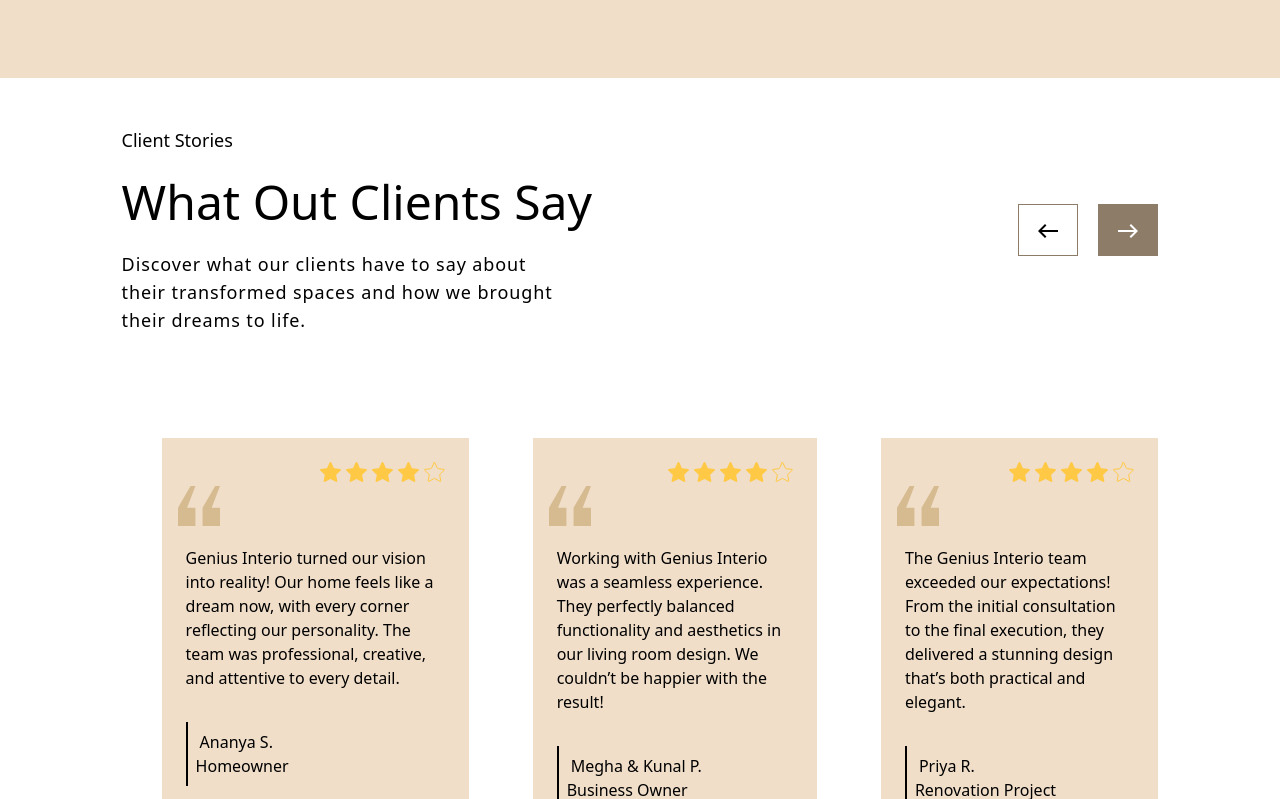
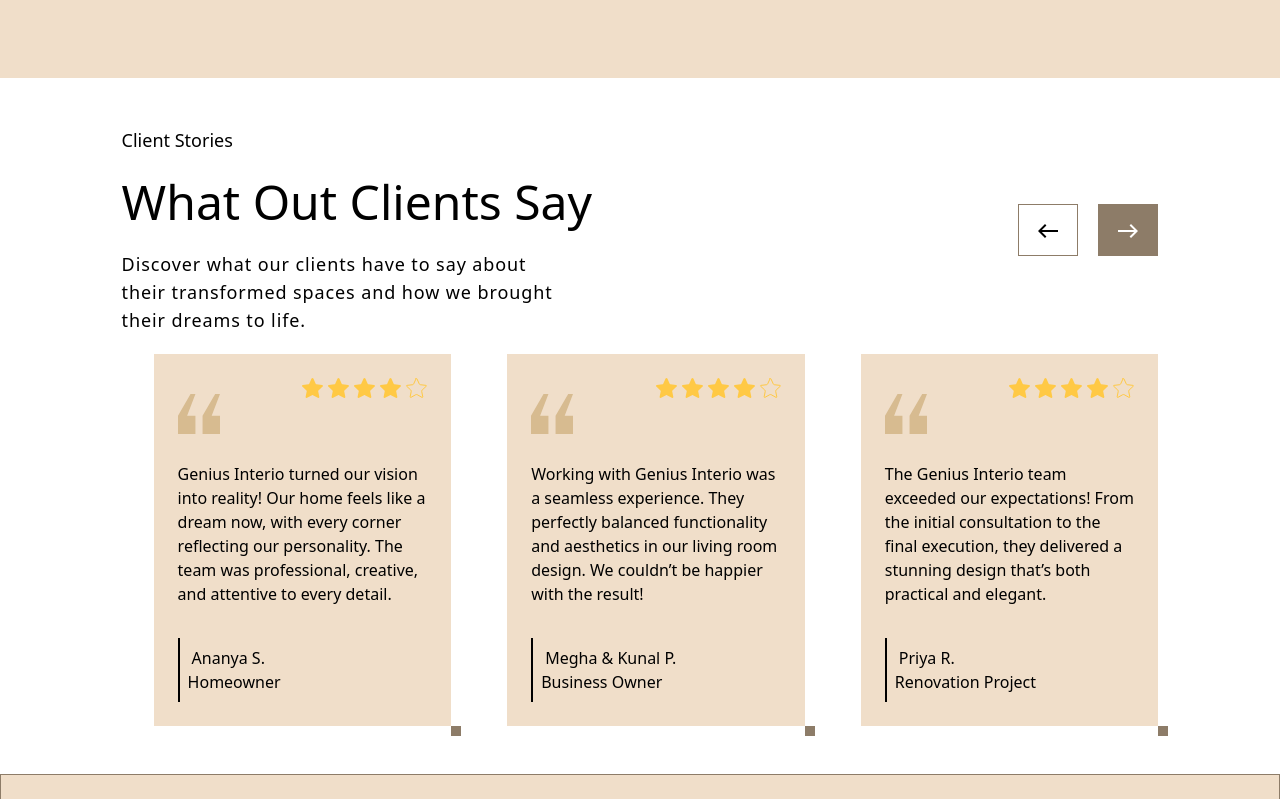
Before and after one commit to SOURAV-AT-GITHUB/Genius-Interio, a React (Vite) app in the folder frontend/: page / in a window 1280 px wide. Shown: the part 3421-4220 px from the top of the page. Built offline with nearby package versions, Linux system fonts and the light colour scheme; no server answers.

Commit message:
Minor fixes on ClientStories section

```diff
--- a/frontend/src/pages/Home/sections/ClientStories.jsx
+++ b/frontend/src/pages/Home/sections/ClientStories.jsx
@@ -32,7 +32,7 @@
 
   return (
     <section className=" p-4 lg:px-16 lg:py-12 ">
-      <div className="w-[90%] m-auto grid gap-6">
+      <div className="w-[90%] m-auto grid">
 
 
       <div className="flex flex-col md:flex-row gap-4  justify-between">
@@ -61,25 +61,30 @@
           </button>
         </div>
       </div>
-      <div className="flex flex-col md:flex-row  gap-6">
+      <div className="grid sm:grid-cols-2 lg:grid-cols-3 gap-6">
         {testimonials.map((testimonial, index) => (
-          <div key={index} className="group  relative grid pl-10 pt-10">
-            <div className=" z-10  w-[175px] h-[150px] absolute top-0 left-0">
+          <div key={index} className="group  relative grid pl-8 pt-5">
+            {/* <div className=" z-10  w-[175px] h-[150px] absolute top-0 left-0">
               <img
                 src={quotes}
                 alt="quotes"
                 className={`absolute ml-14 bottom-0 top-32 transition-all duration-300 ease-linear`}
               />
-              {/* <img
+              <img
                 src={testimonial.image}
                 alt={testimonial.author}
                 className={`transform scale-x-[-1] absolute top-0 w-3/5 h-3/5 group-hover:h-full group-hover:w-full "
                  transition-all duration-300 ease-linear`}
-              /> */}
-            </div>
+              />
+            </div> */}
             <div
-              className={`bg-secondary p-6 mt-10 testimonial-border group-hover:before:h-full group-hover:before:w-full group-hover:before:top-[7px] group-hover:before:left-[7px]`}
+              className={`bg-secondary p-6  testimonial-border group-hover:before:h-full group-hover:before:w-full group-hover:before:top-[7px] group-hover:before:left-[7px]`}
             >
+                            <img
+                src={quotes}
+                alt="quotes"
+                className={`absolute top-10`}
+              />
               <img
                 src={starRatings}
                 alt="starRatings"
```
